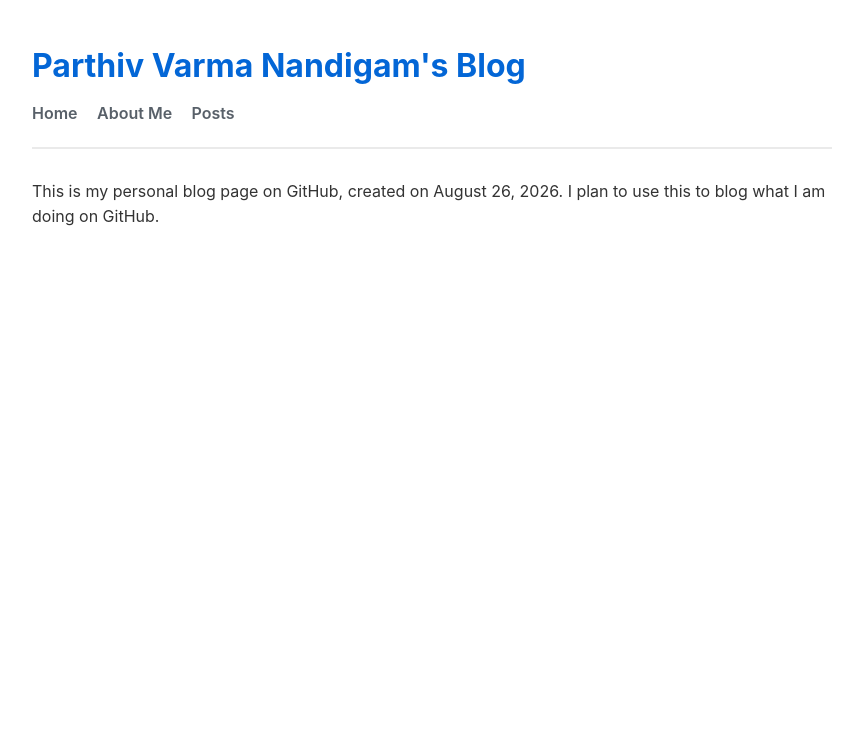
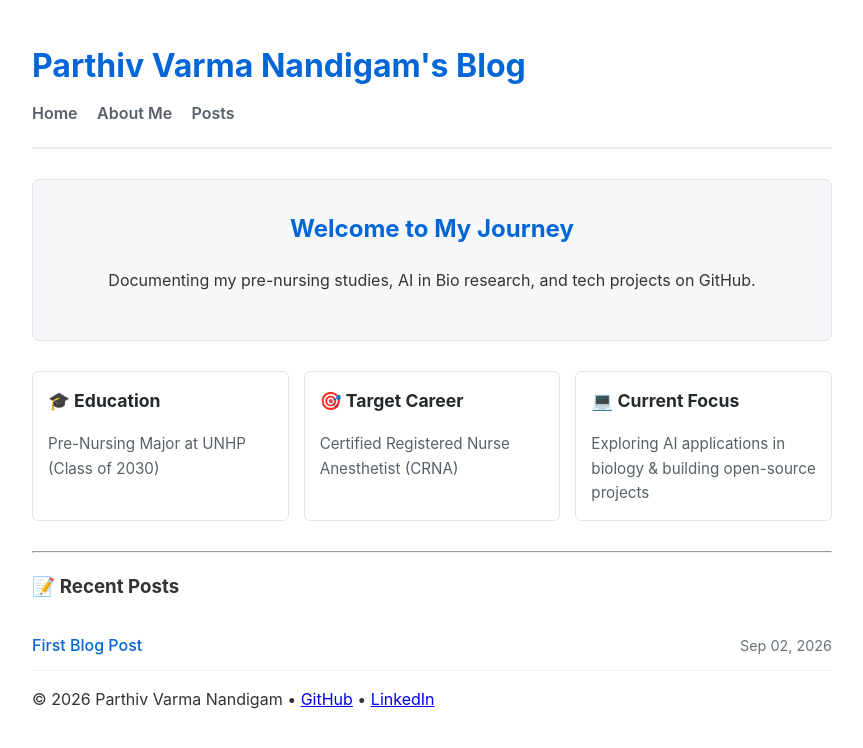
Before and after one commit to PN2409IT0B/PN2409IT0B.github.io, a Jekyll site: the page built from index.md, in a window 1280 px wide. Shown: the top 748 px of the page, without its empty margins (208-1071 px from the left). Built offline with Jekyll 4.4.1, drawn with Linux system fonts in a browser that asks for light colours.

Commit message:
update style and add more functions to home page

```diff
--- a/_layouts/default.html
+++ b/_layouts/default.html
@@ -18,5 +18,9 @@
   <main>
     {{ content }}
   </main>
+
+  <footer>
+    <p>© 2026 Parthiv Varma Nandigam • <a href="https://github.com/PN2409IT0B" target="_blank">GitHub</a> • <a href="https://www.linkedin.com/in/parthiv-varma-n-3a032b302/" target="_blank">LinkedIn</a></p>
+  </footer>
 </body>
 </html>
--- a/index.md
+++ b/index.md
@@ -3,4 +3,37 @@ layout: default
 title: Home
 ---
 
-This is my personal blog page on GitHub, created on August 26, 2026. I plan to use this to blog what I am doing on GitHub.
+<div class="hero">
+  <h2>Welcome to My Journey</h2>
+  <p>Documenting my pre-nursing studies, AI in Bio research, and tech projects on GitHub.</p>
+</div>
+
+<div class="highlights">
+  <div class="card">
+    <h3>🎓 Education</h3>
+    <p>Pre-Nursing Major at UNHP (Class of 2030)</p>
+  </div>
+  <div class="card">
+    <h3>🎯 Target Career</h3>
+    <p>Certified Registered Nurse Anesthetist (CRNA)</p>
+  </div>
+  <div class="card">
+    <h3>💻 Current Focus</h3>
+    <p>Exploring AI applications in biology & building open-source projects</p>
+  </div>
+</div>
+
+<hr />
+
+### 📝 Recent Posts
+
+<ul class="post-list">
+{% for post in site.posts limit:3 %}
+  <li class="post-item">
+    <a href="{{ post.url | relative_url }}" class="post-title">{{ post.title }}</a>
+    <span class="post-date">{{ post.date | date: "%b %d, %Y" }}</span>
+  </li>
+{% else %}
+  <p>No blog posts published yet. Stay tuned!</p>
+{% endfor %}
+</ul>
--- a/style.css
+++ b/style.css
@@ -53,3 +53,45 @@ nav a:hover {
   color: #6a737d;
   font-size: 0.9em;
 }
+
+/* Hero Banner */
+.hero {
+  background: #f6f8fa;
+  padding: 30px 20px;
+  border-radius: 8px;
+  text-align: center;
+  margin-bottom: 30px;
+  border: 1px solid #e1e4e8;
+}
+
+.hero h2 {
+  margin-top: 0;
+  color: #0366d6;
+}
+
+/* Highlights Grid */
+.highlights {
+  display: grid;
+  grid-template-columns: repeat(auto-fit, minmax(220px, 1fr));
+  gap: 15px;
+  margin-bottom: 30px;
+}
+
+.card {
+  border: 1px solid #e1e4e8;
+  padding: 15px;
+  border-radius: 6px;
+  background: #fff;
+}
+
+.card h3 {
+  margin-top: 0;
+  font-size: 1.1em;
+  color: #24292e;
+}
+
+.card p {
+  margin: 0;
+  font-size: 0.95em;
+  color: #586069;
+}
```
